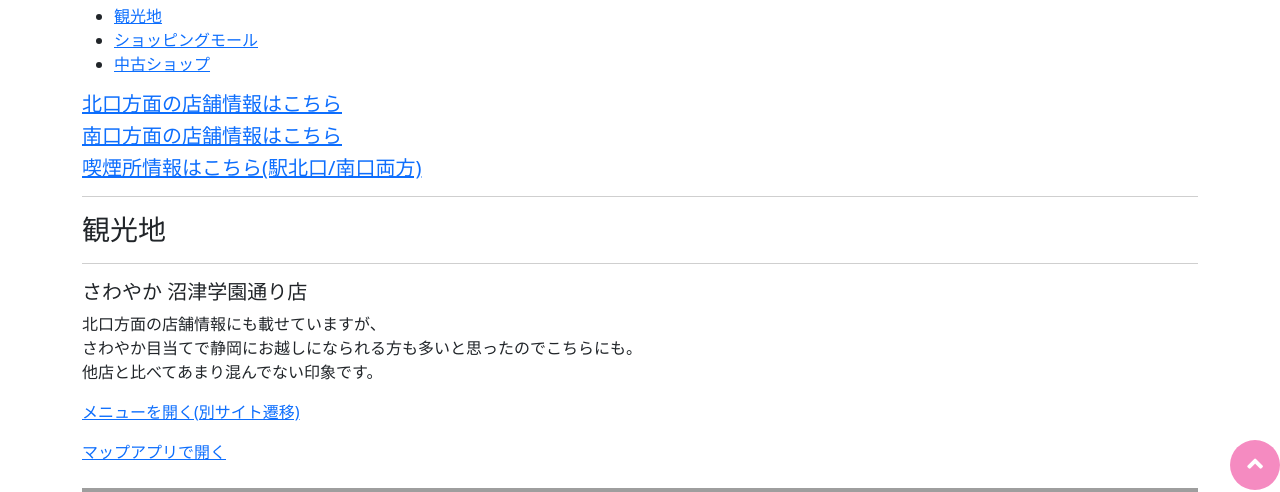
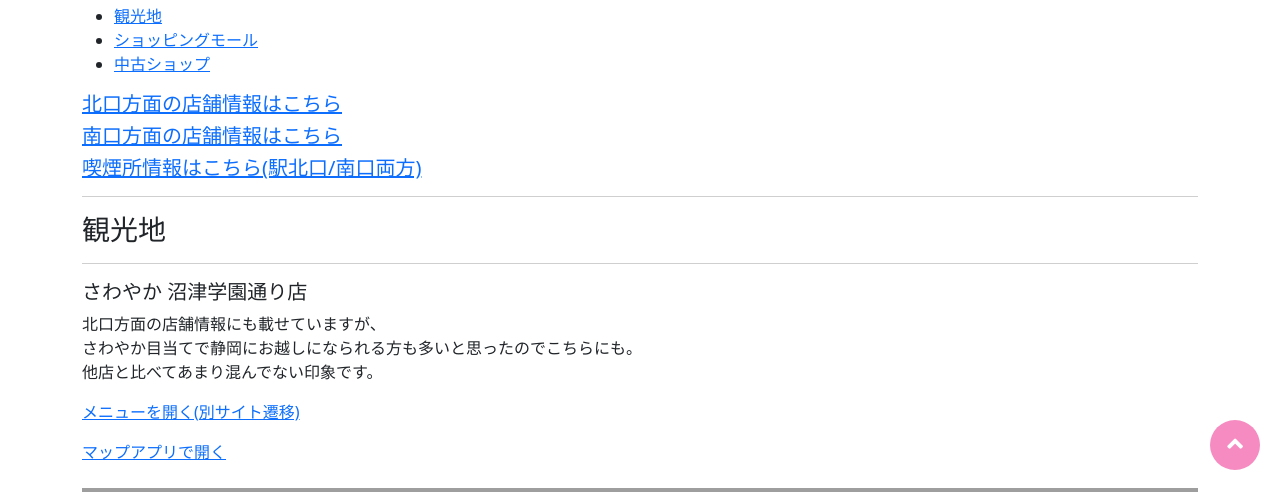
Before and after one commit to CojavwAkihira/Numazu_sightseeingPage, a plain HTML site: page sightseeing_numazu_other.html in a window 1280 px wide. Shown: the part 310-802 px from the top of the page. Drawn offline with nearby package versions, Linux system fonts and the light colour scheme; grey boxes are pictures that could not be loaded; a script that the page names is missing.

Commit message:
Fixed the display of the lower right button.

```diff
--- a/sightseeing_numazu_other.html
+++ b/sightseeing_numazu_other.html
@@ -11,8 +11,8 @@
             width: 50px;
             height: 50px;
             position: fixed;
-            right: 0;
-            bottom: 0;
+            right: 20px;
+            bottom: 20px;
             background: #ef3f98;
             opacity: 0.6;
             border-radius: 50%;
```
Also changed, not shown: sightseeing_numazu_smoke.html (+2 -2 lines), sightseeing_numazu_south.html (+2 -2 lines).
